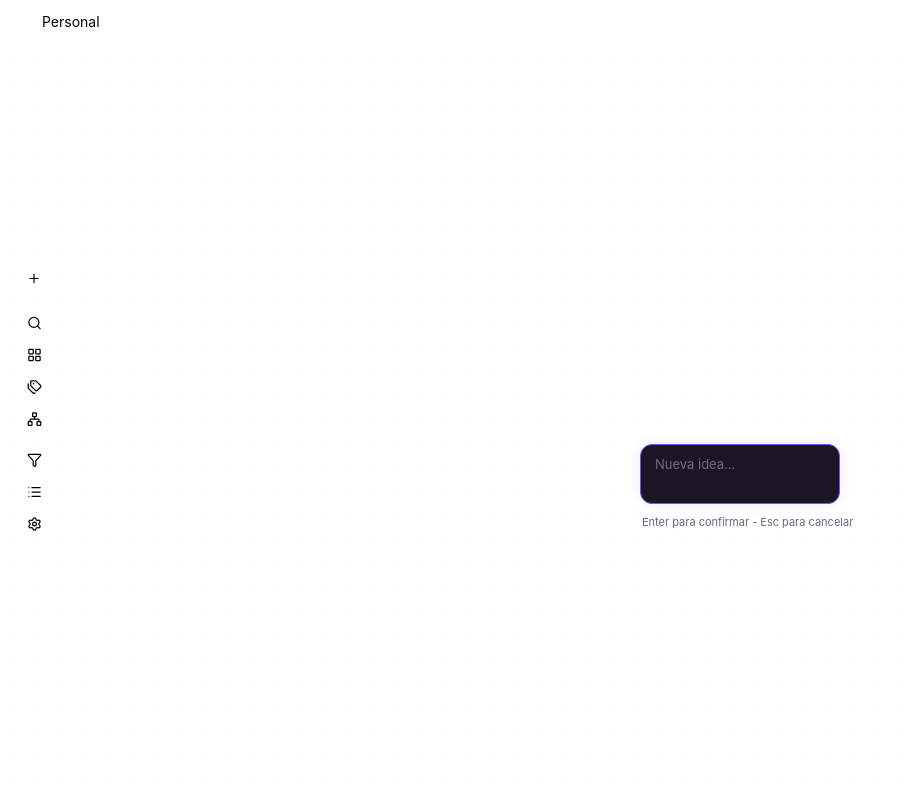
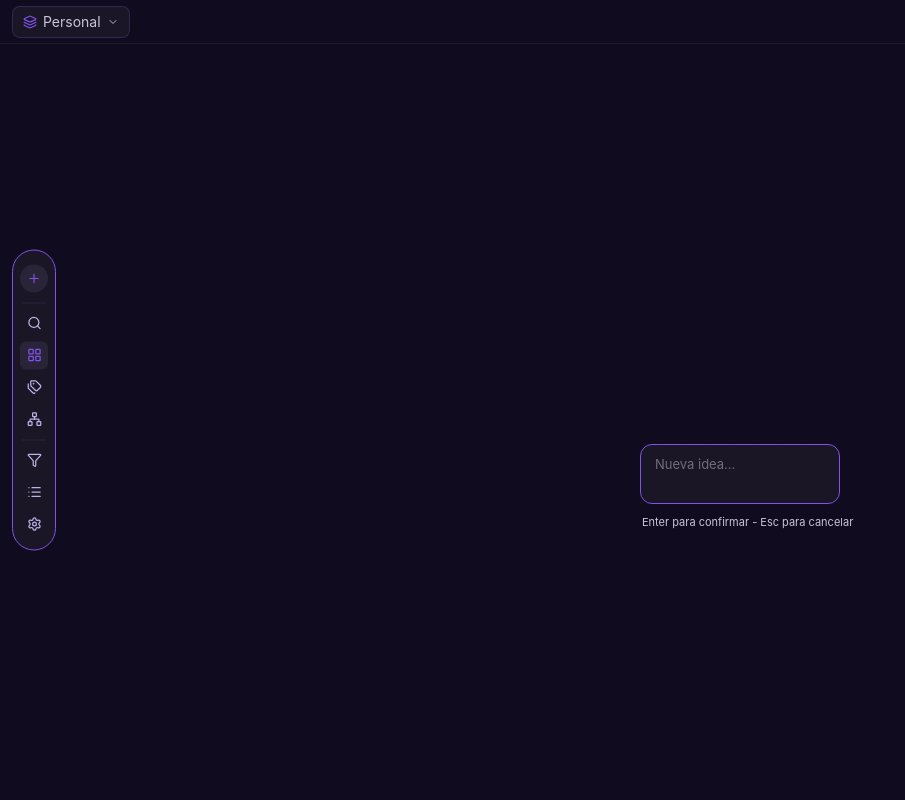
Before and after one commit to Jair4x/mindsparks, a React (Vite) app: page / in a window 1280 px wide. Both pictures are taken after a click on the button 34 px from the left and 278 px from the top of the page. Shown: the whole page, without its empty margins (0-905 px from the left). Built offline with nearby package versions, Linux system fonts and the light colour scheme.

Commit message:
style: created base color palette and set them up.

```diff
--- a/src/App.css
+++ b/src/App.css
@@ -1 +1,18 @@
 @import "tailwindcss";
+
+/* Color palettes */
+:root {
+  --color-bg: #100B1F;
+  --color-surface: #1a1625;
+  --color-surface-raised: #2a2438;
+  --color-border: #2e2a3d;
+  --color-border-subtle: #1e1830;
+  --color-border-accent: #3a3550;
+  --color-accent: #7F52E9;
+  --color-accent-light: #beb1e6;
+  --color-accent-muted: #7F52E940;
+  --color-text: #c9c4d8;
+  --color-text-muted: #6b6480;
+
+  --color-flame: #EF9F27;
+}
--- a/src/components/canvas/SparkInput.tsx
+++ b/src/components/canvas/SparkInput.tsx
@@ -78,24 +78,24 @@ export function SparkInput({ position, onConfirm, onCancel }: SparkInputProps) {
                 placeholder="Nueva idea..."
                 rows={2}
                 style={{
-                    background: "#1A1625",
-                    border: "0.5px solid #7F52E9",
+                    background: "var(--color-surface)",
+                    border: "0.5px solid var(--color-accent)",
                     borderRadius: 12,
                     padding: "10px 14px",
                     fontSize: 13,
-                    color: "#C9C4D8",
+                    color: "var(--color-text)",
                     width: 200, //* Just to test, might change the value when the canvas is finished.
                     resize: "none",
                     outline: "none",
                     fontFamily: "inherit",
                     lineHeight: 1.45,
-                    boxShadow: "0 0 12px #7F52E922",
+                    boxShadow: "0 0 12px var(--color-accent)22",
                 }}
             />
             <div
                 style={{
                     fontSize: 11,
-                    color: "#6B6480",
+                    color: "var(--color-text)",
                     marginTop: 4,
                     paddingLeft: 2,
                 }}
--- a/src/lib/flowTransforms.ts
+++ b/src/lib/flowTransforms.ts
@@ -91,7 +91,7 @@ export function connectionToEdge(connection: Connection): Edge {
         target: connection.targetId,
         type: "default",
         style: {
-            stroke: isLineage ? "#7F52E9" : "#3A3550",
+            stroke: isLineage ? "var(--color-accent)" : "var(--color-border-accent)",
             strokeWidth: 1,
             strokeDasharray: isLineage ? "12 6" : "4 3",
             opacity: isLineage ? 0.4 : 0.7,
```
